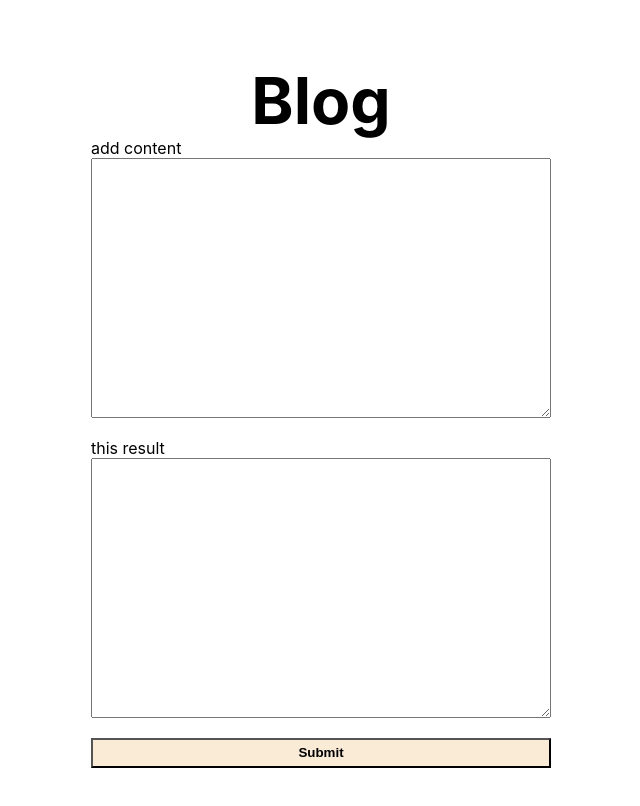
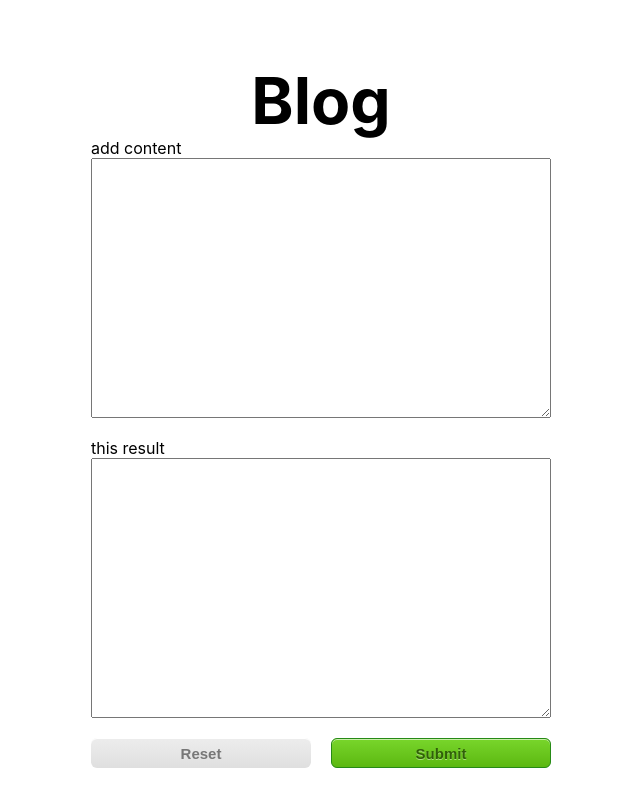
Before and after one commit to tempKaew/blog-content-gen, a Next.js app: page / in a window 1280 px wide. Shown: the top 806 px of the page, without its empty margins (319-959 px from the left). Built offline with nearby package versions, Linux system fonts and the light colour scheme.

Commit message:
add button reset and css style button

```diff
--- a/pages/index.js
+++ b/pages/index.js
@@ -63,7 +63,10 @@ export default function Home() {
           <label htmlFor="content">this result</label>
           <textarea id="result" name="result"></textarea>
 
-          <button type="submit">Submit</button>
+          <div>
+            <button type="reset">Reset</button>
+            <button type="submit">Submit</button>
+          </div>
         </form>
 
       </main>
--- a/styles/Home.module.css
+++ b/styles/Home.module.css
@@ -32,7 +32,36 @@
 }
 
 .form button {
+  border: 0;
   height: 30px;
-  font-weight: bold;
-  background-color: antiquewhite;
+  width: calc(50% - 10px);
+  display:inline-block;
+	cursor:pointer;
+  border-radius:6px;
+  font-size:15px;
+	font-weight:bold;
+	padding:6px 24px;
+	text-decoration:none;
 }
+.form button:first-child {
+  margin-right: 20px;
+}
+.form button[type=reset] {
+  color:#777777;
+  border-color:#dcdcdc;
+  border-top-left-radius:6px;
+  border-top-right-radius:6px;
+  border-bottom-left-radius:6px;
+  border-bottom-right-radius:6px;
+  box-shadow:inset 0px 1px 0px 0px #ffffff;
+  text-shadow:inset 0px 1px 0px #ffffff;
+  background:linear-gradient(#ededed, #dfdfdf);
+}
+.form button[type=submit] {
+  box-shadow:inset 0px 1px 0px 0px #caefab;
+	background:linear-gradient(to bottom, #77d42a 5%, #5cb811 100%);
+	background-color:#77d42a;
+	border:1px solid #268a16;
+	color:#306108;
+	text-shadow:0px 1px 0px #aade7c;
+}
```
